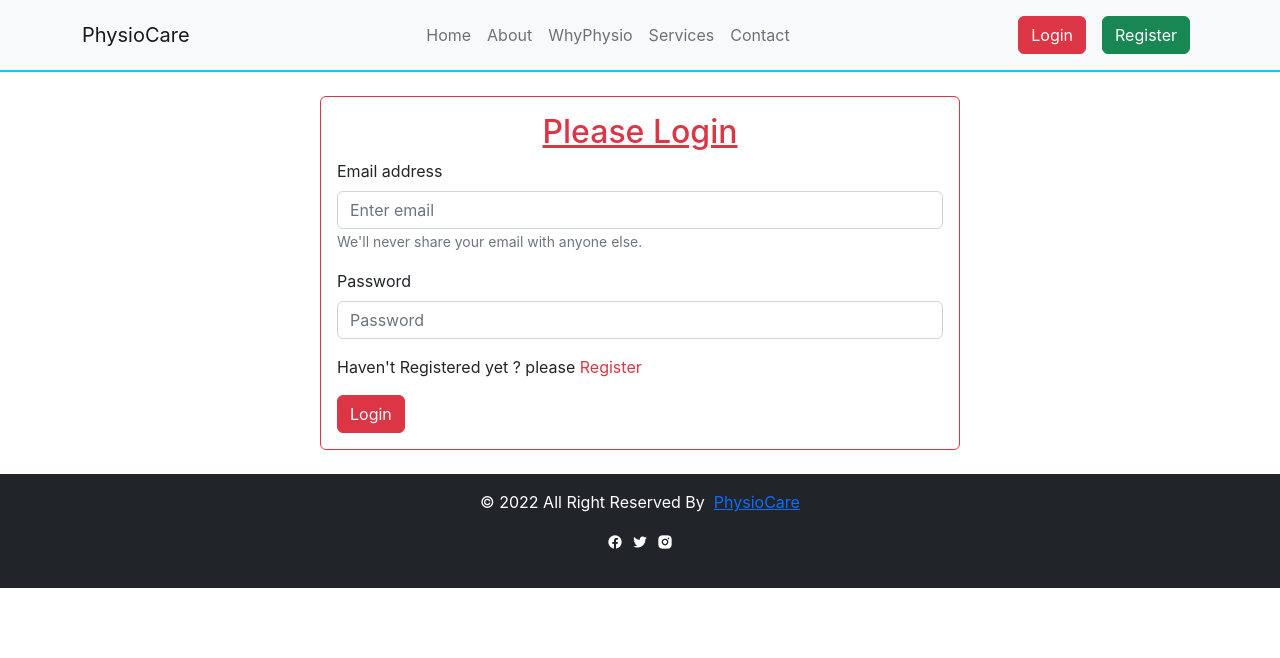
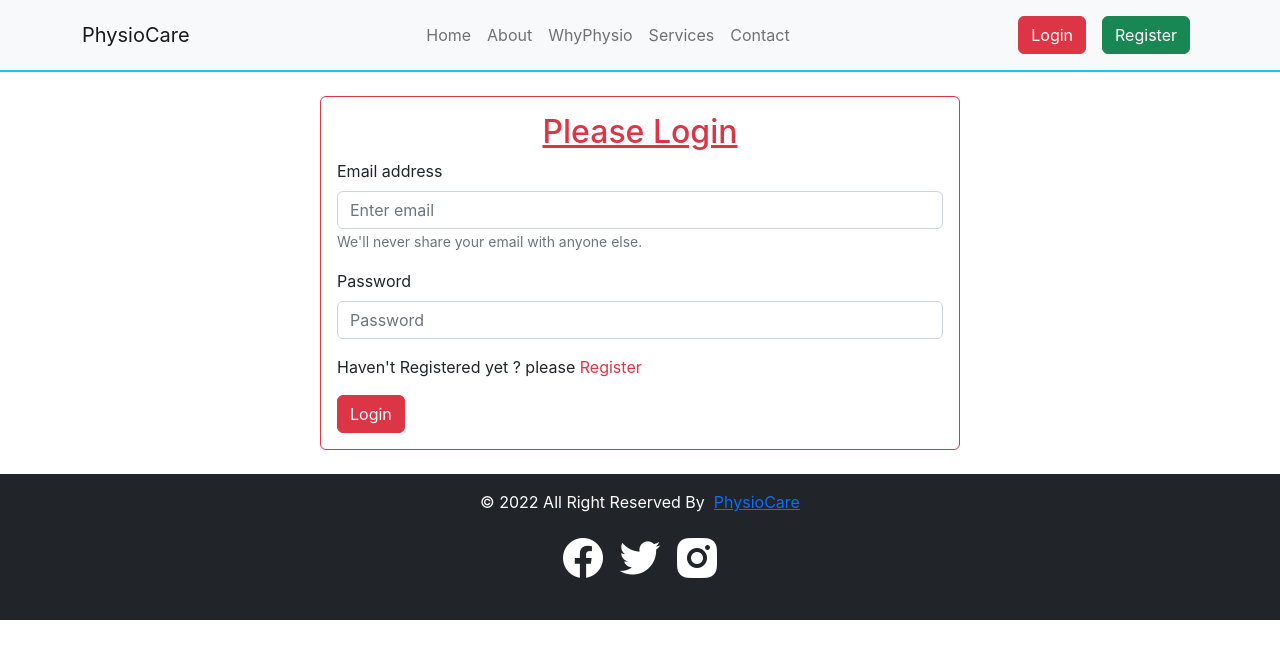
Before and after one commit to itamim345/PhysioCare, a React (Create React App) app: page /login in a window 1280 px wide. Shown: the top 658 px of the page. Built offline with nearby package versions, Linux system fonts and the light colour scheme; no server answers.

Commit message:
Added size to icons

```diff
--- a/src/own-comp/Footer/Footer.js
+++ b/src/own-comp/Footer/Footer.js
@@ -9,11 +9,11 @@ export default function Footer() {
             <a href="/">PhysioCare</a>
           </p>
           <p>
-            <i className="ri-facebook-circle-fill"></i>
+            <i className="ri-facebook-circle-fill display-5"></i>
             &nbsp;&nbsp;
-            <i className="ri-twitter-fill"></i>
+            <i className="ri-twitter-fill display-5"></i>
             &nbsp;&nbsp;
-            <i className="ri-instagram-fill"></i>
+            <i className="ri-instagram-fill display-5"></i>
           </p>
         </div>
       </footer>
```
